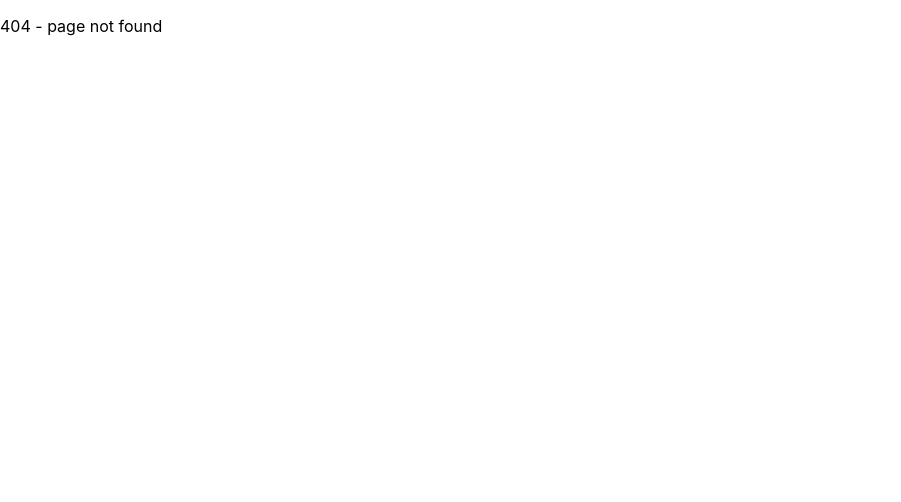
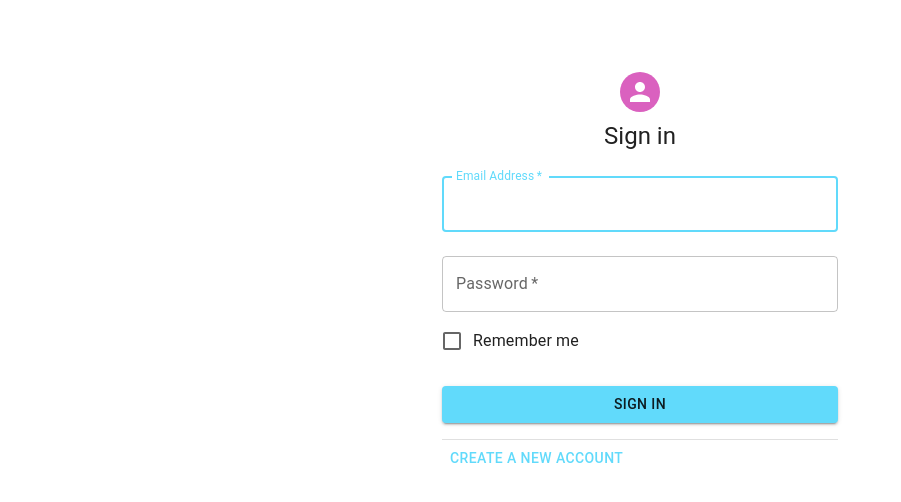
Before and after one commit to veatik90/QuizWhois, a React (Create React App) app: page /auth in a window 1280 px wide. Before the commit this address had no page. Shown: the top 502 px of the page, without its empty margins (0-901 px from the left). Built offline with nearby package versions, Linux system fonts and the light colour scheme.

Commit message:
feat: add switching between sign forms

```diff
--- a/src/App.tsx
+++ b/src/App.tsx
@@ -1,7 +1,7 @@
 import { FC } from 'react';
 import { BrowserRouter as Router, Switch, Route } from 'react-router-dom';
 import { NotFound } from './pages/NotFound';
-import { SignIn } from './pages/SignIn';
+import { SignIn } from './pages/SignForms/SignIn';
 
 const App: FC = () => {
   return (
@@ -10,7 +10,7 @@ const App: FC = () => {
         <Route exact path="/">
           <p>home</p>
         </Route>
-        <Route path="/login">
+        <Route path="/auth">
           <SignIn />
         </Route>
         <Route path="*">
--- /dev/null
+++ b/src/pages/SignForms/SignIn/index.tsx
@@ -0,0 +1,90 @@
+import * as React from 'react';
+import { FC } from 'react';
+import Avatar from '@mui/material/Avatar';
+import Button from '@mui/material/Button';
+import CssBaseline from '@mui/material/CssBaseline';
+import TextField from '@mui/material/TextField';
+import FormControlLabel from '@mui/material/FormControlLabel';
+import Checkbox from '@mui/material/Checkbox';
+import Box from '@mui/material/Box';
+import Typography from '@mui/material/Typography';
+import Container from '@mui/material/Container';
+import { useHistory } from 'react-router';
+import { Divider } from '@mui/material';
+import { SignUp } from '../SignUp';
+
+export const SignIn: FC = () => {
+  const history = useHistory();
+  const success = () => history.push('/');
+  const [authErrorMessage, setAuthErrorMessage] = React.useState(undefined);
+  const [openSignUp, setOpenSignUp] = React.useState(false);
+  const handleSubmit = (event: React.FormEvent<HTMLFormElement>) => {
+    try {
+      event.preventDefault();
+      const data = new FormData(event.currentTarget);
+      // eslint-disable-next-line no-console
+      console.log({
+        email: data.get('email'),
+        password: data.get('password'),
+      });
+      success();
+    } catch (err: any) {
+      setAuthErrorMessage(err.message);
+    }
+  };
+
+  return (
+    <>
+      {!openSignUp ? (
+        <Container component="main" maxWidth="xs">
+          <CssBaseline />
+          <Box
+            sx={{
+              marginTop: 8,
+              display: 'flex',
+              flexDirection: 'column',
+              alignItems: 'center',
+            }}
+          >
+            <Avatar sx={{ m: 1, bgcolor: 'secondary.main' }} />
+            <Typography component="h1" variant="h5">
+              Sign in
+            </Typography>
+            <Box component="form" onSubmit={handleSubmit} noValidate sx={{ mt: 1 }}>
+              <TextField
+                margin="normal"
+                required
+                fullWidth
+                id="email"
+                label="Email Address"
+                name="email"
+                autoComplete="email"
+                autoFocus
+              />
+              <TextField
+                margin="normal"
+                required
+                fullWidth
+                name="password"
+                label="Password"
+                type="password"
+                id="password"
+                autoComplete="current-password"
+              />
+              {authErrorMessage}
+              <FormControlLabel control={<Checkbox value="remember" color="primary" />} label="Remember me" />
+              <Button type="submit" fullWidth variant="contained" sx={{ mt: 3, mb: 2 }}>
+                Sign In
+              </Button>
+
+              <Divider />
+              <Button onClick={() => setOpenSignUp(true)}>Create a New Account</Button>
+            </Box>
+          </Box>
+        </Container>
+      ) : (
+        <SignUp setOpenSignUp={setOpenSignUp} />
+      )}
+    </>
+  );
+};
--- /dev/null
+++ b/src/pages/SignForms/SignUp/index.tsx
@@ -0,0 +1,10 @@
+import { FC } from 'react';
+import { Button } from '@mui/material';
+import { SignUpProps } from './interfaces';
+
+export const SignUp: FC<SignUpProps> = ({ setOpenSignUp }) => (
+  <p>
+    Already have an account?
+    <Button onClick={() => setOpenSignUp(false)}>SignIn</Button>
+  </p>
+);
--- /dev/null
+++ b/src/pages/SignForms/SignUp/interfaces.ts
@@ -0,0 +1,3 @@
+export interface SignUpProps {
+  setOpenSignUp(open: boolean): void;
+}
--- a/src/pages/SignIn/index.tsx
+++ /dev/null
@@ -1,92 +0,0 @@
-import * as React from 'react';
-import { FC } from 'react';
-import Avatar from '@mui/material/Avatar';
-import Button from '@mui/material/Button';
-import CssBaseline from '@mui/material/CssBaseline';
-import TextField from '@mui/material/TextField';
-import FormControlLabel from '@mui/material/FormControlLabel';
-import Checkbox from '@mui/material/Checkbox';
-import Link from '@mui/material/Link';
-import Grid from '@mui/material/Grid';
-import Box from '@mui/material/Box';
-import Typography from '@mui/material/Typography';
-import Container from '@mui/material/Container';
-import { useHistory } from 'react-router';
-
-export const SignIn: FC = () => {
-  const history = useHistory();
-  const success = () => history.push('/');
-  const [authErrorMessage, setAuthErrorMessage] = React.useState(undefined);
-  const handleSubmit = (event: React.FormEvent<HTMLFormElement>) => {
-    try {
-      event.preventDefault();
-      const data = new FormData(event.currentTarget);
-      // eslint-disable-next-line no-console
-      console.log({
-        email: data.get('email'),
-        password: data.get('password'),
-      });
-      success();
-    } catch (err: any) {
-      setAuthErrorMessage(err.message);
-    }
-  };
-
-  return (
-    <Container component="main" maxWidth="xs">
-      <CssBaseline />
-      <Box
-        sx={{
-          marginTop: 8,
-          display: 'flex',
-          flexDirection: 'column',
-          alignItems: 'center',
-        }}
-      >
-        <Avatar sx={{ m: 1, bgcolor: 'secondary.main' }} />
-        <Typography component="h1" variant="h5">
-          Sign in
-        </Typography>
-        <Box component="form" onSubmit={handleSubmit} noValidate sx={{ mt: 1 }}>
-          <TextField
-            margin="normal"
-            required
-            fullWidth
-            id="email"
-            label="Email Address"
-            name="email"
-            autoComplete="email"
-            autoFocus
-          />
-          <TextField
-            margin="normal"
-            required
-            fullWidth
-            name="password"
-            label="Password"
-            type="password"
-            id="password"
-            autoComplete="current-password"
-          />
-          {authErrorMessage}
-          <FormControlLabel control={<Checkbox value="remember" color="primary" />} label="Remember me" />
-          <Button type="submit" fullWidth variant="contained" sx={{ mt: 3, mb: 2 }}>
-            Sign In
-          </Button>
-          <Grid container>
-            <Grid item xs>
-              <Link href="/forgotPassword" variant="body2">
-                Forgot password?
-              </Link>
-            </Grid>
-            <Grid item>
-              <Link href="/signUp" variant="body2">
-                Don&apos;t have an account? Sign Up
-              </Link>
-            </Grid>
-          </Grid>
-        </Box>
-      </Box>
-    </Container>
-  );
-};
```
